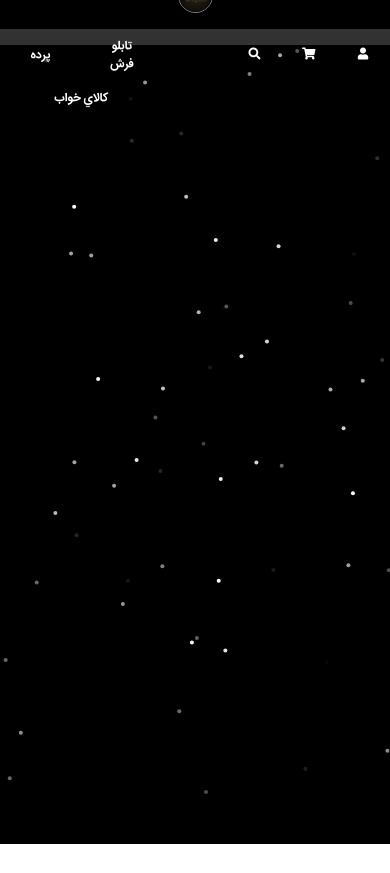
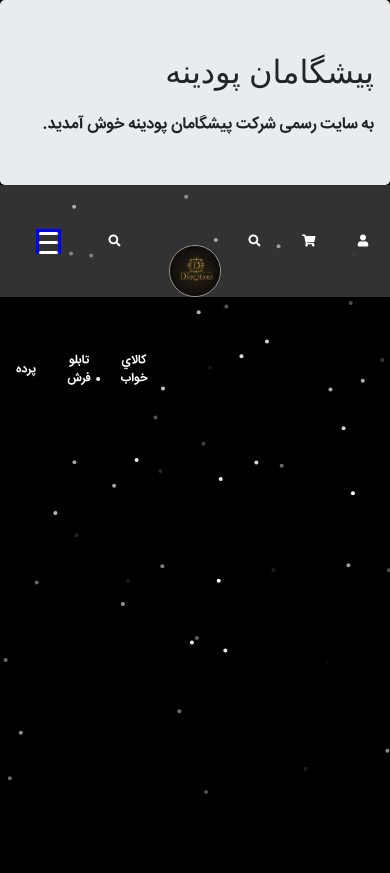
Before and after one commit to Babakashtari/Dior_Home, a PHP site: page / in a window 390 px wide. After the commit the page ends 794 px from the top, so only its background shows below. Run offline with PHP 8.4, Linux system fonts and the light colour scheme.

Commit message:
hamburger button animation initiate

```diff
--- a/CSS/index.css
+++ b/CSS/index.css
@@ -13,24 +13,31 @@ body {
   height: 100%;
   overflow: hidden;
 }
-
+body > div.jumbotron {
+  direction: rtl;
+  text-align: right;
+}
 .logo > img {
-    width: 100%;
+  width: 80%;
   height: auto;
   border-radius: 50%;
   border: 1px solid rgba(255, 255, 255, 0.5);
-    position: relative;
-    top: -50%;
+  position: absolute;
+  bottom: 0;
+  left: 50%;
+  -webkit-transform: translateX(-50%);
+  transform: translateX(-50%);
 }
 header {
   background-color: rgba(100, 100, 100, 0.5);
+  position: relative;
 }
 header ul {
   list-style-type: none;
   -webkit-box-align: center;
   -ms-flex-align: center;
   align-items: center;
-    height: 50%;
+  height: 100%;
 }
 header > nav > div > ul > li {
   text-align: center;
@@ -74,10 +81,50 @@ header i.fa-search {
   color: white;
 }
 
+header > nav > div > ul > li > div.hamburger_button {
+  width: 25px;
+  height: 25px;
+  position: relative;
+  cursor: pointer;
+  border: 3px solid blue;
+}
+header > nav > div > ul > li > div.hamburger_button > span {
+  position: absolute;
+  top: 0;
+  left: 0;
+  width: 100%;
+  height: 3px;
+  background-color: white;
+  border-radius: 35px;
+  -webkit-transition: 0.5s;
+  transition: 0.5s;
+}
+header > nav > div > ul > li > div.hamburger_button > span:nth-child(1) {
+  top: 0;
+}
+header > nav > div > ul > li > div.hamburger_button > span:nth-child(2) {
+  top: 50%;
+}
+header > nav > div > ul > li > div.hamburger_button > span:nth-child(3) {
+  top: 100%;
+}
+
 .hidden {
   display: none;
 }
-
+.hamburger_button > span:nth-child(1).clicked {
+  top: 0;
+  -webkit-transform: rotate(45deg);
+  transform: rotate(45deg);
+}
+.hamburger_button > span:nth-child(2).clicked {
+  opacity: 0;
+}
+.hamburger_button > span:nth-child(3).clicked {
+  top: 0;
+  -webkit-transform: rotate(135deg);
+  transform: rotate(135deg);
+}
 @media screen and (max-width: 871px) {
   header > nav > div > ul > li > a {
     font-size: 0.75rem;
--- a/JS/index.js
+++ b/JS/index.js
@@ -1,13 +1,30 @@
 const search_li = document.querySelector("header>nav>div.right>ul>li:first-of-type");
 const search_input_field = search_li.querySelector("input");
 const search_input_button = search_li.querySelector("i");
+const hamburger_button = document.querySelector(".hamburger_button");
+const hamburger_spans = hamburger_button.querySelectorAll("span");
+console.log(hamburger_spans);
+
+const header_hamburger_button_activator = () => {
+  if (hamburger_spans[0].classList.contains("clicked")) {
+    for (let i = 0; i < hamburger_spans.length; i++) {
+      hamburger_spans[i].classList.remove("clicked");
+    }
+  } else {
+    for (let i = 0; i < hamburger_spans.length; i++) {
+      hamburger_spans[i].classList.add("clicked");
+    }
+  }
+};
+
+hamburger_button.addEventListener("click", header_hamburger_button_activator);
 
 const image = document.querySelector("header>nav>div>img");
 const header = document.querySelector("header");
 
 const header_margin_generator = () => {
-    header.style.marginTop = image.width / 2 + 12 + "px";
-    header.style.height = image.height / 2 + "px";
+  // header.style.marginTop = image.width / 2 + 12 + "px";
+  //   header.style.height = image.height / 2 + "px";
 };
 const search_loop_generator = () => {
   if (window.innerWidth < 690) {
@@ -27,5 +44,6 @@ const search_loop_generator = () => {
   }
   header_margin_generator();
 };
+
 window.addEventListener("load", search_loop_generator);
 window.addEventListener("resize", search_loop_generator);
--- a/index.php
+++ b/index.php
@@ -31,21 +31,39 @@
     <title>Dior Home</title>
 </head>
 <body>
+<div class="jumbotron mb-0">
+        <h1>پیشگامان پودینه</h1>
+        <p>به سایت رسمی شرکت پیشگامان پودینه خوش آمدید.</p>
+    </div>
     <header class="container-fluid">
-        <nav class="row d-flex">
+        <nav class="row">
             <!-- left ul -->
             <div class="left col-5 ">
-                <ul class="row d-flex">
-                    <li class="col"><a class="text-white p-2" href="#" target="_self">پرده</a></li>
-                    <li class="col"><a class="text-white p-2" href="#" target="_self">تابلو فرش</a></li>
-                    <li class="col"><a class="text-white p-2" href="#" target="_self">كالاي خواب</a></li>
+                <ul class="d-flex hamburger_menu">
+                    <li class="col">
+                        <div class="hamburger_button">
+                            <span></span>
+                            <span></span>
+                            <span></span>
+                        </div>
+                    </li>
+                    <li class="col">
+                        <a class="text-white pb-2 pt-2" href="#" target="_self">
+                            <i class="fa fa-search"></i>
+                        </a>
+                    </li>
+                </ul>
+                <ul class="row">
+                    <li class="col"><a class="text-white pb-2 pt-2" href="#" target="_self">پرده</a></li>
+                    <li class="col"><a class="text-white pb-2 pt-2" href="#" target="_self">تابلو فرش</a></li>
+                    <li class="col"><a class="text-white pb-2 pt-2" href="#" target="_self">كالاي خواب</a></li>
                 </ul>
             </div>
             <!-- logo -->
             <div class="logo col-2 text-center"><img src="images/Dior_logo.png" alt="Dior Home logo"></div>
             <!-- right ul -->
             <div class="right col-5">
-                <ul class="row d-flex ">
+                <ul class="row">
                     <li class="col">
                         <input class="p-1" type="search" name="search" id="search" placeholder="جستجو..."/>
                         <i class="fa fa-search"></i>
```
Lines whose indentation alone changed are shown as unchanged.
